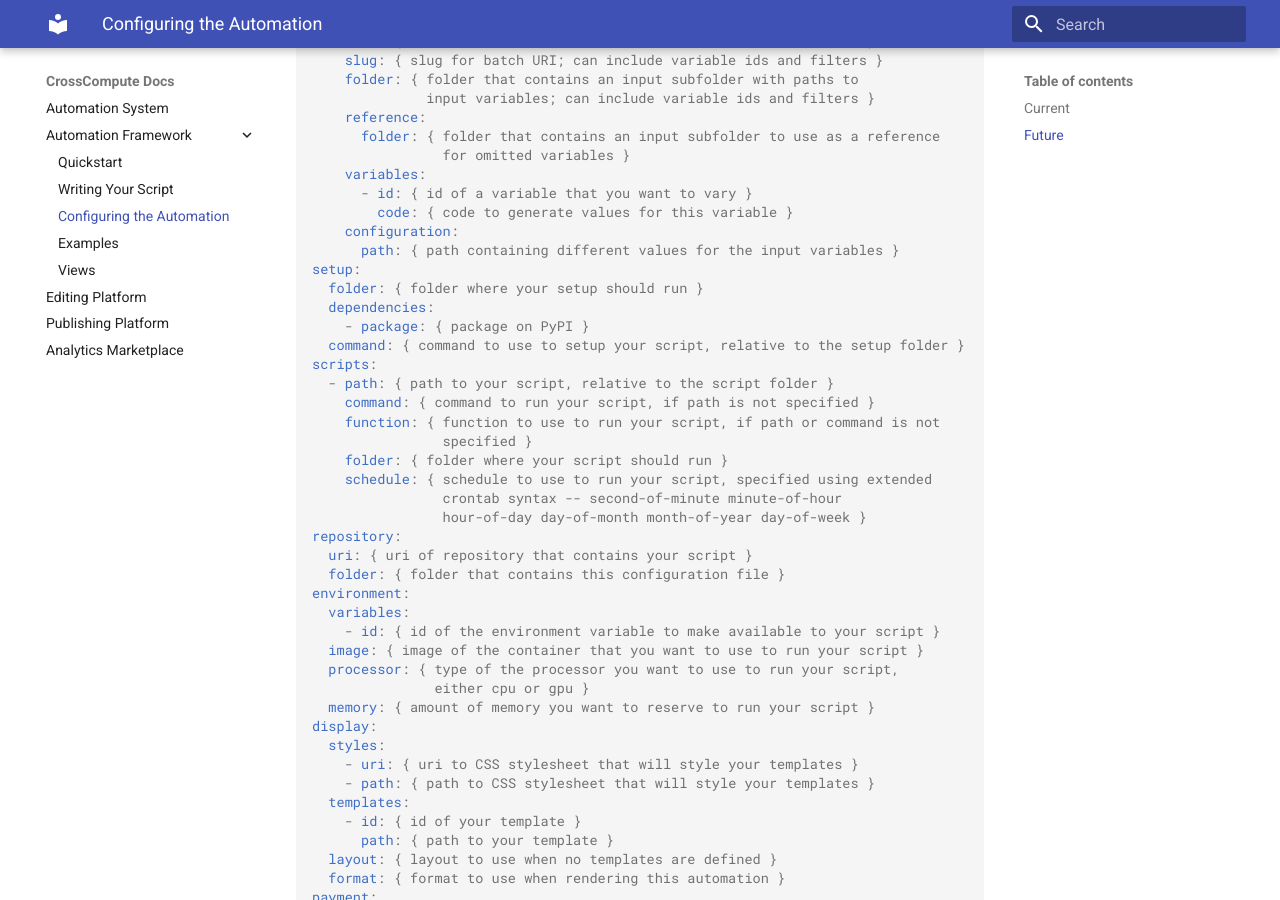
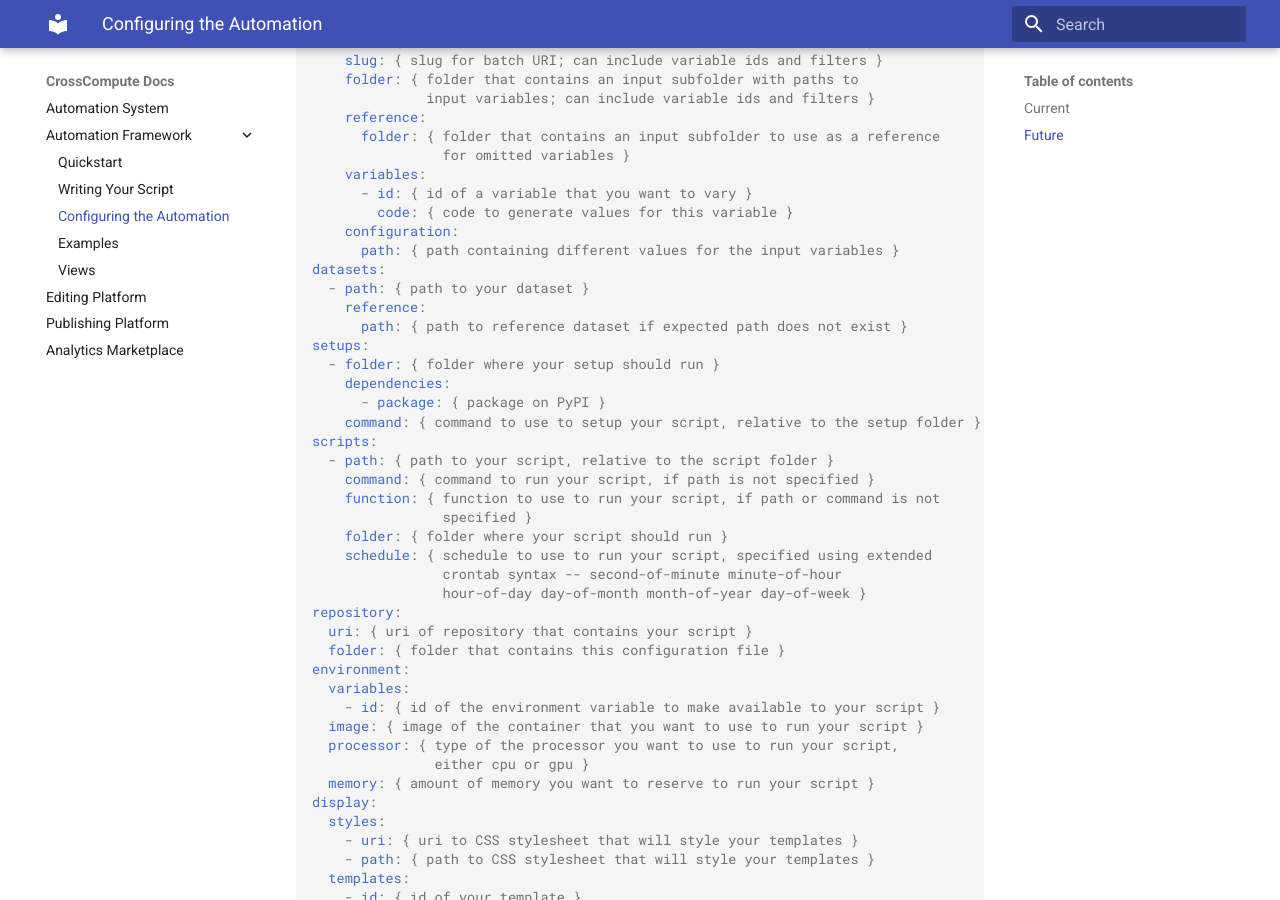
Before and after one commit to crosscompute/crosscompute-docs, an MkDocs documentation site: the page built from docs/automation-framework/configuration.md, in a window 1280 px wide and 900 px high, scrolled down 2544 px. Built offline with MkDocs 1.6.1 and Material for MkDocs 9.7.7, drawn with Linux system fonts in a browser that asks for light colours.

Commit message:
Define datasets for future configuration

```diff
--- a/docs/automation-framework/configuration.md
+++ b/docs/automation-framework/configuration.md
@@ -133,11 +133,15 @@ batches:
         code: { code to generate values for this variable }
     configuration:
       path: { path containing different values for the input variables }
-setup:
-  folder: { folder where your setup should run }
-  dependencies:
-    - package: { package on PyPI }
-  command: { command to use to setup your script, relative to the setup folder }
+datasets:
+  - path: { path to your dataset }
+    reference:
+      path: { path to reference dataset if expected path does not exist }
+setups:
+  - folder: { folder where your setup should run }
+    dependencies:
+      - package: { package on PyPI }
+    command: { command to use to setup your script, relative to the setup folder }
 scripts:
   - path: { path to your script, relative to the script folder }
     command: { command to run your script, if path is not specified }
```
